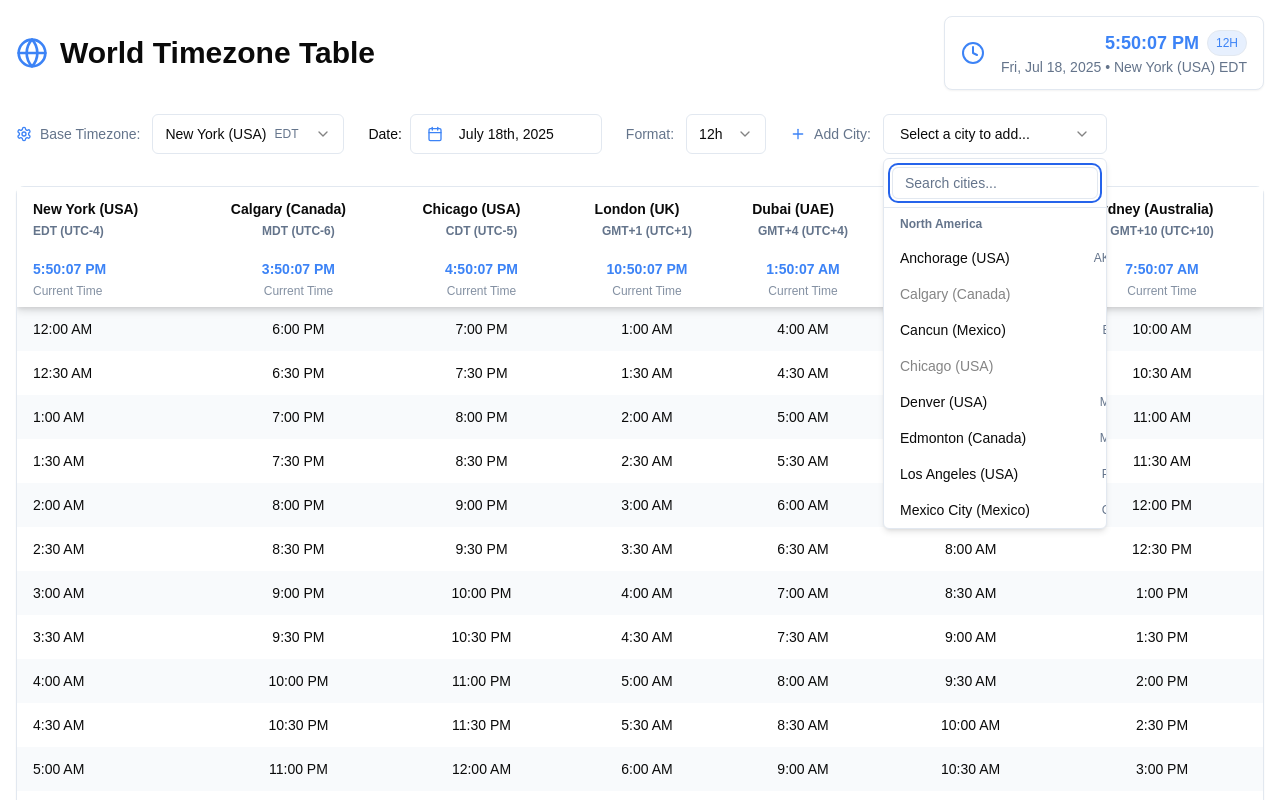
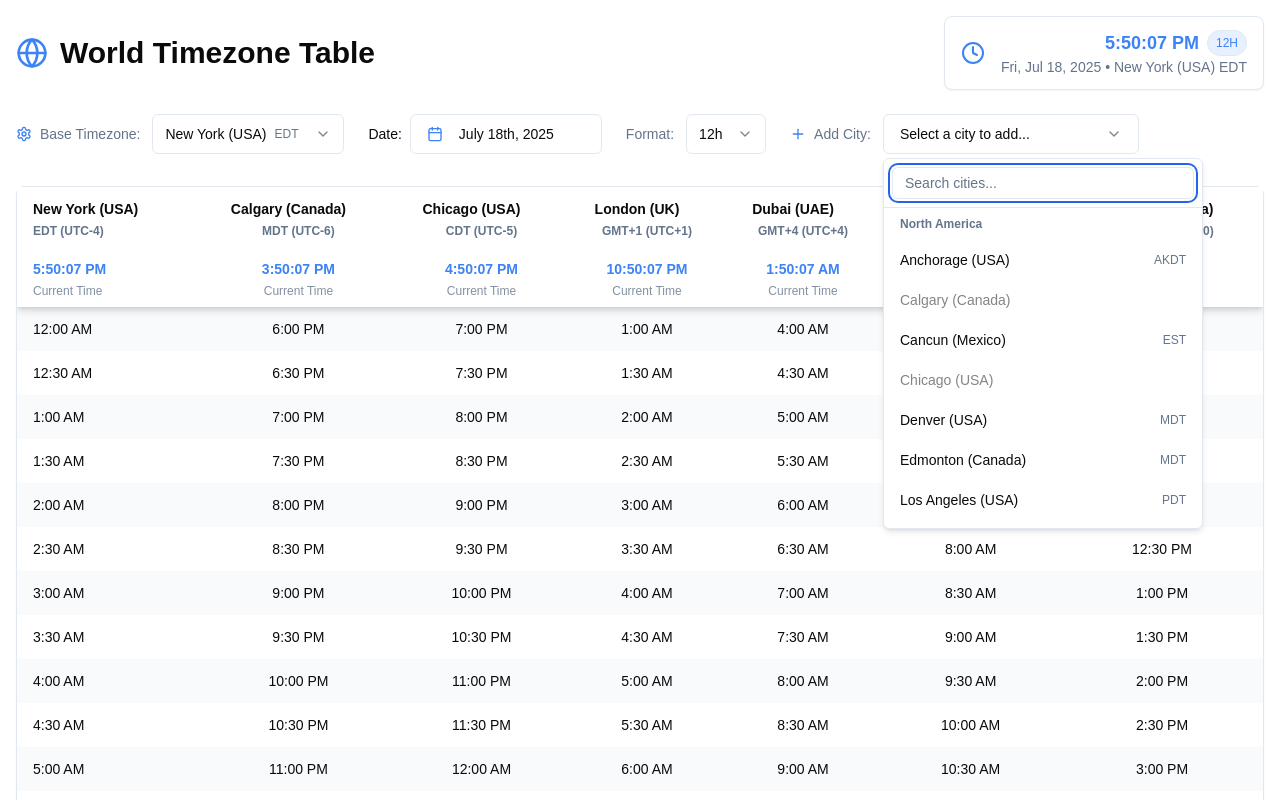
Before and after one commit to imyoga/world-timezone-table, a Next.js app: page / in a window 1280 px wide. Both pictures are taken after a click on the button "Select a city to add...". Shown: the top 800 px of the page. Built offline with nearby package versions, Linux system fonts and the light colour scheme.

Commit message:
improve searchable city selector

```diff
--- a/components/searchable-city-selector.tsx
+++ b/components/searchable-city-selector.tsx
@@ -149,7 +149,7 @@ export function SearchableCitySelector({
 						variant='outline'
 						role='combobox'
 						aria-expanded={isOpen}
-						className='w-56 justify-between bg-card border-border transition-colors hover:bg-accent hover:text-accent-foreground'
+						className='w-64 justify-between bg-card border-border transition-colors hover:bg-accent hover:text-accent-foreground'
 						style={
 							{
 								borderColor: colorScheme.primary + '40',
@@ -161,7 +161,7 @@ export function SearchableCitySelector({
 						<ChevronDown className='ml-2 h-4 w-4 shrink-0 opacity-50' />
 					</Button>
 				</PopoverTrigger>
-				<PopoverContent className='w-56 p-0' align='start'>
+				<PopoverContent className='w-80 p-0' align='start'>
 					<div className='p-2 border-b'>
 						<Input
 							ref={inputRef}
@@ -171,12 +171,13 @@ export function SearchableCitySelector({
 							className='h-8'
 						/>
 					</div>
-					<ScrollArea className='max-h-80'>
+					<ScrollArea className='max-h-80 overflow-y-auto'>
 						{totalCities === 0 && deferredSearchQuery && (
 							<div className='px-3 py-2 text-sm text-muted-foreground text-center'>
 								No cities found matching "{deferredSearchQuery}"
 							</div>
 						)}
+						<div className='pb-2'>
 							{filteredRegions.map(({ region, cities }) => (
 								<div key={region} className='px-2 py-1'>
 									<div className='text-xs font-semibold text-muted-foreground px-2 py-1 mb-1'>
@@ -189,12 +190,14 @@ export function SearchableCitySelector({
 												variant='ghost'
 												disabled={isAlreadyAdded}
 												onClick={() => handleCitySelect(timezone)}
-											className={`w-full justify-start h-auto p-2 text-left ${
+												className={`w-full justify-start h-auto p-2 text-left min-h-[2.5rem] ${
 													isAlreadyAdded ? 'opacity-50' : ''
 												}`}
 											>
-											<div className='flex items-center justify-between w-full'>
-												<span className='truncate'>{formattedName}</span>
+												<div className='flex items-center justify-between w-full min-w-0'>
+													<span className='truncate flex-1 text-sm'>
+														{formattedName}
+													</span>
 													{!isAlreadyAdded && tzAbbr && (
 														<span className='text-xs text-muted-foreground ml-2 shrink-0'>
 															{tzAbbr}
@@ -206,6 +209,7 @@ export function SearchableCitySelector({
 									)}
 								</div>
 							))}
+						</div>
 					</ScrollArea>
 				</PopoverContent>
 			</Popover>
```
Lines whose indentation alone changed are shown as unchanged.
